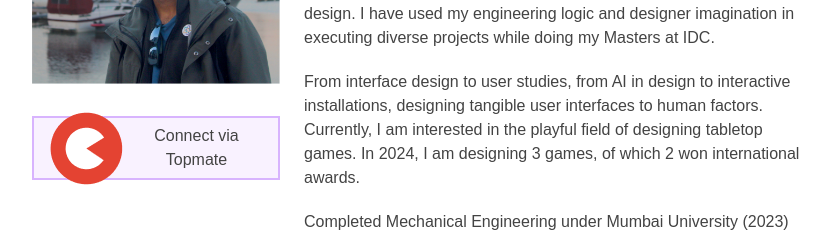
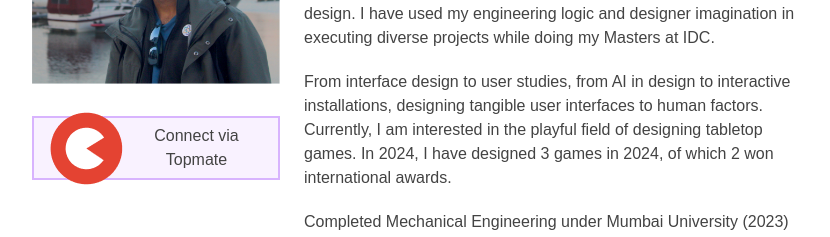
Before and after one commit to yashkaranjavkar/yash_portfolio, a Next.js app: page /about in a window 1280 px wide. Shown: the part 274-511 px from the top of the page, without its empty margins (224-1054 px from the left). Built offline with nearby package versions, Linux system fonts and the light colour scheme.

Commit message:
About section updated

```diff
--- a/app/about/page.js
+++ b/app/about/page.js
@@ -66,7 +66,7 @@ export default function About() {
               From interface design to user studies, from AI in design to
               interactive installations, designing tangible user interfaces to
               human factors. Currently, I am interested in the playful field of
-              designing tabletop games. In 2024, I am designing 3 games, of
+              designing tabletop games. In 2024, I have designed 3 games in 2024, of
               which 2 won international awards.
             </div>
             <div className="mt-5">
```
